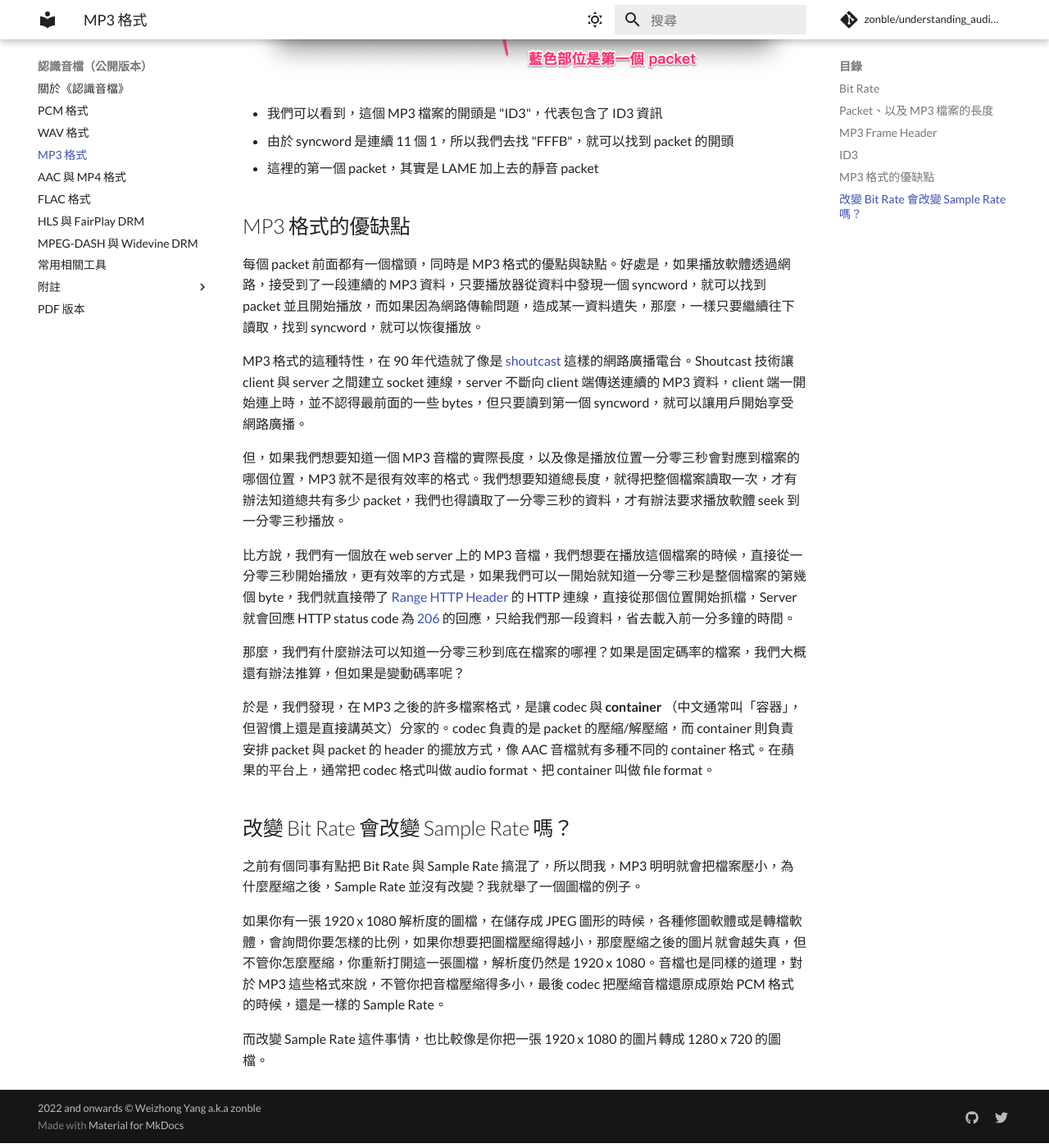
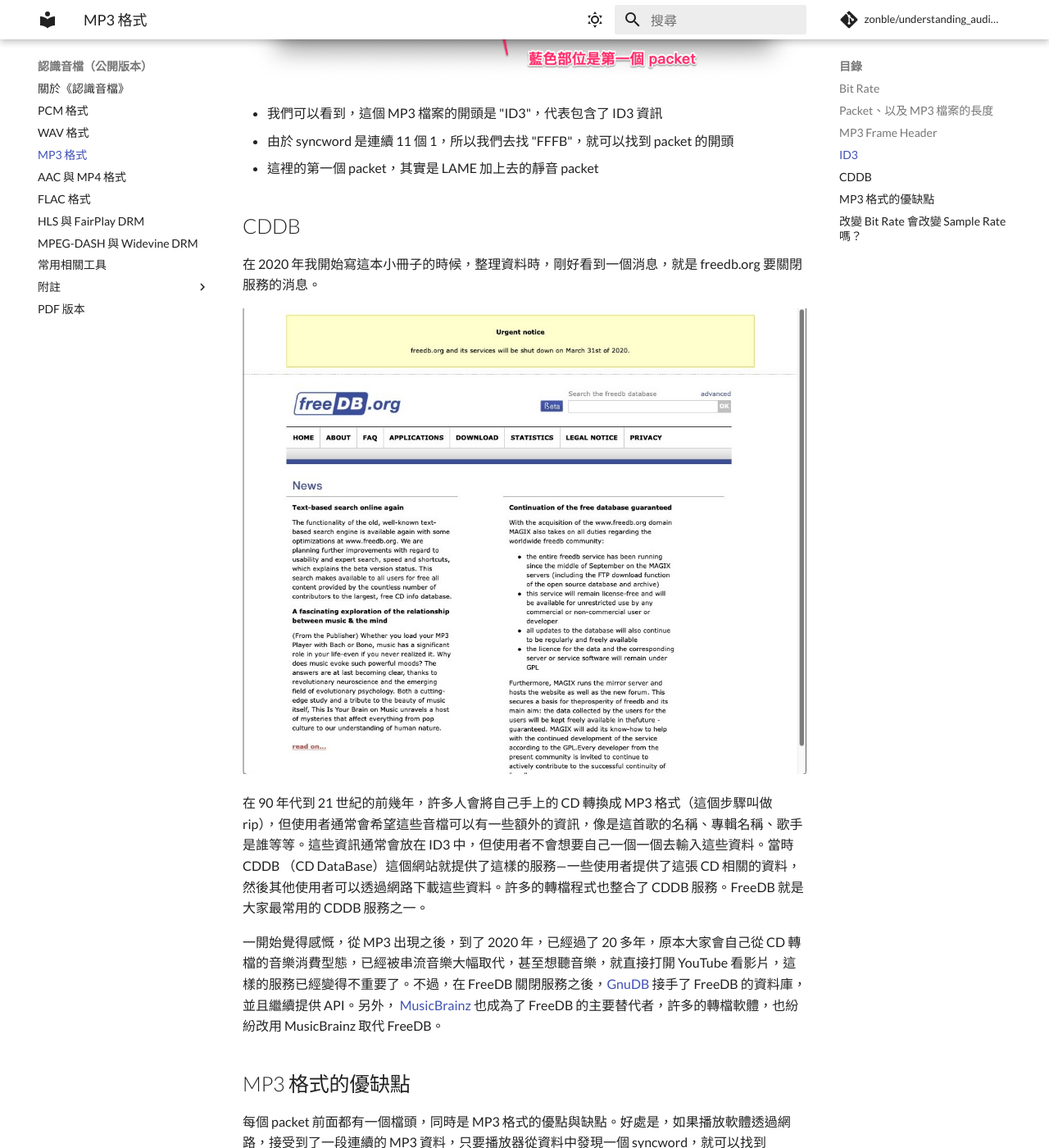
Before and after one commit to zonble/understanding_audio_files, an MkDocs documentation site: the page built from docs/mp3/README.md, in a window 1280 px wide and 1400 px high, scrolled down 5236 px. Shown: the whole window at 82% size. Built offline with MkDocs 1.6.1 and Material for MkDocs 9.7.7, drawn with Linux system fonts in a browser that asks for light colours; comment, search, counter and statistics services are not loaded; some of the changed text lies outside the part shown.

Commit message:
Adds information about CDDB services
Explains the history and purpose of CDDB services like FreeDB,
which were used to provide metadata for ripped CDs.

Mentions the shutdown of FreeDB and its successors, GnuDB and
MusicBrainz.

```diff
--- a/docs/mp3/README.md
+++ b/docs/mp3/README.md
@@ -6,7 +6,7 @@
 
 ![WinPlay3](winplay3.png)
 
-上圖是在 1997 年的時候，MP3 格式剛剛出現的時候，第一套 MP3 播放器 WinPlay3 的畫面。我們在這邊略過 MP3 的歷史，MP3 如何成為規格，以及音樂產業發生的變化，只討論 MP3 是怎樣的格式，以及工程師可以如何處理 MP3 檔案。
+上圖是在 1997 年的時候，MP3 格式剛剛出現的時候，第一套 MP3 播放器 WinPlay3 的畫面。我們在這邊略過 MP3 的歷史，MP3 如何成為規格，以及音樂產業發生的變化—真的要講起來是在太多了。在這裡，只討論 MP3 是怎樣的格式，以及工程師可以如何處理 MP3 檔案。
 
 MP3 是一種壓縮格式，於是讓檔案變小，更精確來說，是一種破壞式壓縮檔案，在壓縮地過程中，會捨棄掉一些發明這個格式時、覺得可以捨棄掉的部份，如果我們把 CD 上的歌曲轉成 MP3，雖然還是有辦法可以再轉換回 CD 格式的 PCM 檔案，但這樣的檔案已經跟原本的檔案不同了。
 
@@ -85,6 +85,16 @@
 - 由於 syncword 是連續 11 個 1，所以我們去找 "FFFB"，就可以找到 packet 的開頭
 - 這裡的第一個 packet，其實是 LAME 加上去的靜音 packet
 
+## CDDB
+
+在 2020 年我開始寫這本小冊子的時候，整理資料時，剛好看到一個消息，就是 freedb.org 要關閉服務的消息。
+
+![FreeDB 決定關閉服務的消息](freedb.jpg)
+
+在 90 年代到 21 世紀的前幾年，許多人會將自己手上的 CD 轉換成 MP3 格式（這個步驟叫做 rip），但使用者通常會希望這些音檔可以有一些額外的資訊，像是這首歌的名稱、專輯名稱、歌手是誰等等。這些資訊通常會放在 ID3 中，但使用者不會想要自己一個一個去輸入這些資料。當時 CDDB （CD DataBase）這個網站就提供了這樣的服務—一些使用者提供了這張 CD 相關的資料，然後其他使用者可以透過網路下載這些資料。許多的轉檔程式也整合了 CDDB 服務。FreeDB 就是大家最常用的 CDDB 服務之一。
+
+一開始覺得感慨，從 MP3 出現之後，到了 2020 年，已經過了 20 多年，原本大家會自己從 CD 轉檔的音樂消費型態，已經被串流音樂大幅取代，甚至想聽音樂，就直接打開 YouTube 看影片，這樣的服務已經變得不重要了。不過，在 FreeDB 關閉服務之後，[GnuDB](https://gnudb.org/) 接手了 FreeDB 的資料庫，並且繼續提供 API。另外， [MusicBrainz](https://musicbrainz.org/) 也成為了 FreeDB 的主要替代者，許多的轉檔軟體，也紛紛改用 MusicBrainz 取代 FreeDB。
+
 ## MP3 格式的優缺點
 
 每個 packet 前面都有一個檔頭，同時是 MP3 格式的優點與缺點。好處是，如果播放軟體透過網路，接受到了一段連續的 MP3 資料，只要播放器從資料中發現一個 syncword，就可以找到 packet 並且開始播放，而如果因為網路傳輸問題，造成某一資料遺失，那麼，一樣只要繼續往下讀取，找到 syncword，就可以恢復播放。
```
Also changed, not shown: docs/mp3/freedb.jpg (added).
